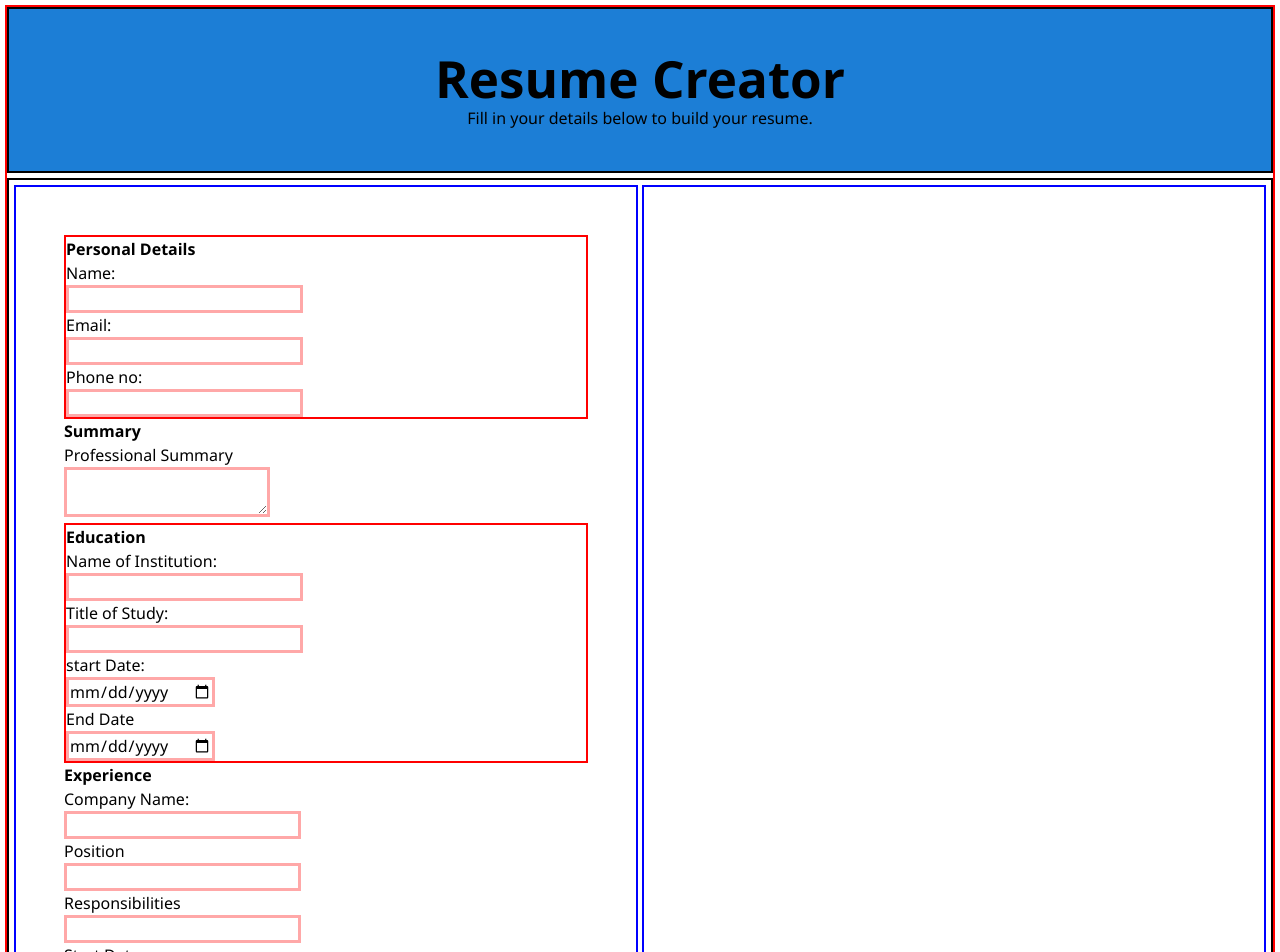
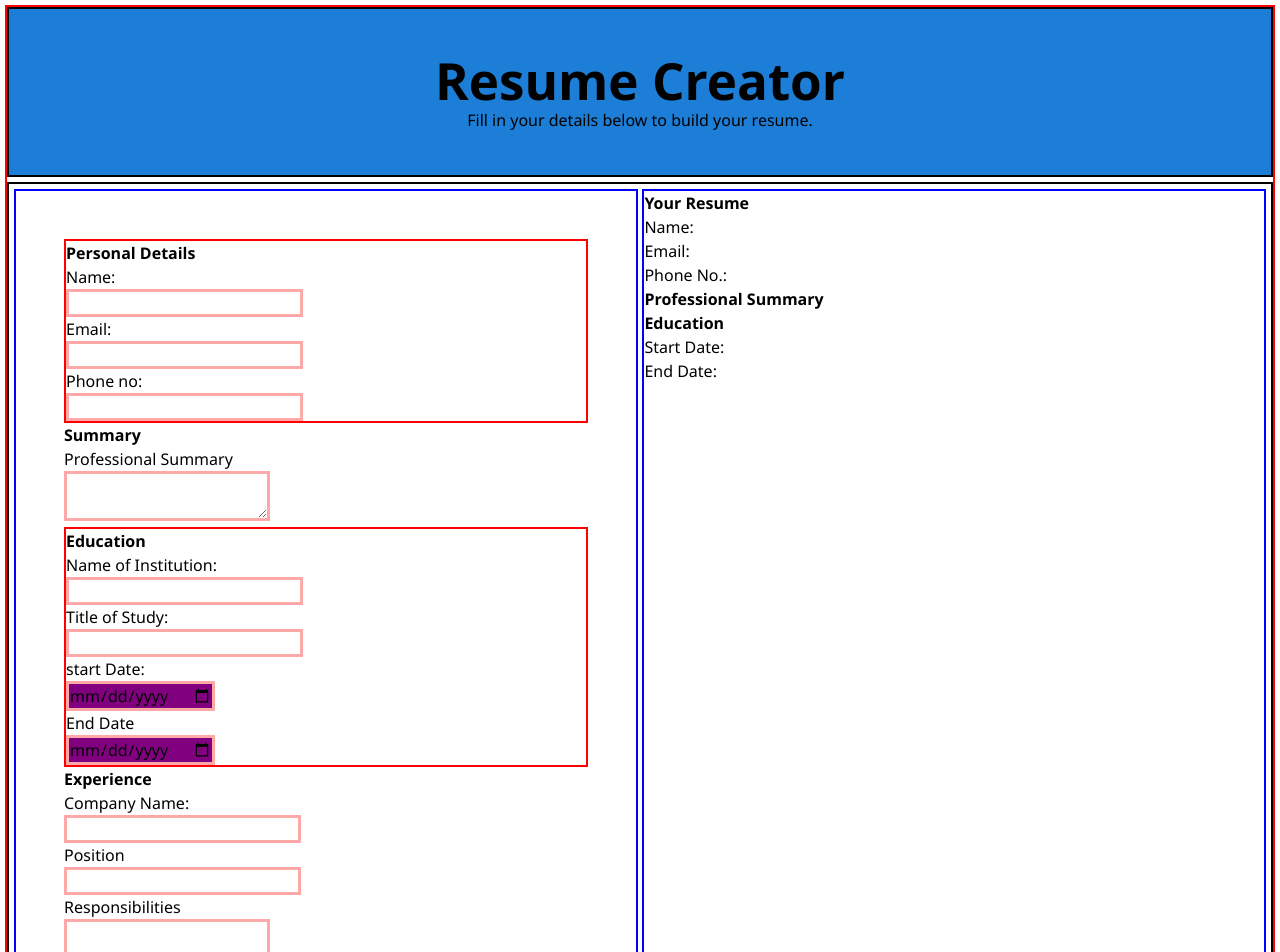
Before and after one commit to davynyakinyua/cv-application, a React (Vite) app: page / in a window 1280 px wide. Shown: the top 952 px of the page. Built offline with nearby package versions, Linux system fonts and the light colour scheme.

Commit message:
Add context api for managing state

```diff
--- a/src/components/main/education.jsx
+++ b/src/components/main/education.jsx
@@ -1,25 +1,34 @@
 import React from 'react';
+import { useFormContext } from '../../context';
 
 
 function Education (){
+    const {formData, updateField} = useFormContext();
+
+    const handleChange = (e) => {
+        const {name, value} = e.target;
+
+        updateField(name, value);
+    }
+
     return (
         <div className="education">
             <h3>Education</h3>
             <label htmlFor="institution">Name of Institution:</label>
             <br />
-            <input type="text" id="institution" name="institution" required />
+            <input type="text" id="institution" name="institution" value={formData?.institution || ''} onChange={handleChange} required />
             <br />
             <label htmlFor="title">Title of Study:</label>
             <br />
-            <input type="text" id="title" name="title" required />
+            <input type="text" id="title" name="title" value={formData?.title || ''} onChange={handleChange} required />
             <br />
-            <label htmlFor="start-date">start Date:</label>
+            <label htmlFor="school-start-date">start Date:</label>
             <br />
-            <input type="date" id="start-date" name="start-date" required />
+            <input type="date" id="school-start-date" name="school-start-date" value={formData?.start || ''} onChange={handleChange} required />
             <br />
-            <label htmlFor="end-date">End Date</label>
+            <label htmlFor="school-end-date">End Date</label>
             <br />
-            <input type="date" id="end-date" name="end-date" required />
+            <input type="date" id="end-date" name="school-end-date" value={formData?.end || ''} onChange={handleChange} required />
         </div>
     );
 }
--- a/src/components/main/experience.jsx
+++ b/src/components/main/experience.jsx
@@ -1,29 +1,37 @@
 import React from 'react';
+import { useFormContext } from '../../context';
 
 
 function Experience (){
+    const {formData, updateField} = useFormContext();
+
+    const handleChange = (e) => {
+        const {name, value} = e.target;
+
+        updateField(name, value);
+    }
     return (
         <div className="experience">
             <h4>Experience</h4>
             <label htmlFor="company">Company Name:</label>
             <br />
-            <input type="text" id="company" name="company" required />
+            <input type="text" id="company" name="company" value={formData?.company || ''} onChange={handleChange} required />
             <br />
             <label htmlFor="position">Position</label>
             <br />
-            <input type="text" id="position" name="position" required />
+            <input type="text" id="position" name="position" value={formData?.position || ''} onChange={handleChange} required />
             <br />
             <label htmlFor="responsibilities">Responsibilities</label>
             <br />
-            <input type="text" id="responsibilities" name="responsibilities" required />
+            <textarea id="responsibilities" name="responsibilities" value={formData?.responsibilities || ''} onChange={handleChange} required ></textarea>
             <br />
-            <label htmlFor="start-date">Start Date:</label>
+            <label htmlFor="job-start">Start Date:</label>
             <br />
-            <input type="date" id="start-date" name="start-date" required />
+            <input type="date" id="job-start" name="job-start" value={formData?.start || ''} onChange={handleChange} required />
             <br />
-            <label htmlFor="end-date">End Date:</label>
+            <label htmlFor="job-end">End Date:</label>
             <br />
-            <input type="date" id="end-date" name="end-date" required />
+            <input type="date" id="job-end" name="job-end" value={formData?.end || ''} onChange={handleChange} required />
         </div>
     );
 }
--- a/src/components/main/info.jsx
+++ b/src/components/main/info.jsx
@@ -1,21 +1,29 @@
 import React from 'react'
-
+import { useFormContext } from '../../context';
 
 function Info (){
+    const {formData, updateField} = useFormContext();
+
+    const handleChange = (e) => {
+        // Destructure the name and value from event target
+        const {name, value} = e.target;
+
+        updateField(name, value);
+    }
     return (
         <div className="info">
             <h2>Personal Details</h2>
             <label htmlFor="username">Name:</label>
             <br />
-            <input type="text" id="username" name="username" required />
+            <input type="text" id="username" name="username" value={formData?.username || ''} onChange={handleChange} required />
             <br />
             <label htmlFor="email">Email:</label>
             <br />
-            <input type="email" id="email" name="email" required/>
+            <input type="email" id="email" name="email" value={formData?.email || ''} onChange={handleChange} required/>
             <br />
             <label htmlFor="phone">Phone no:</label>
             <br />
-            <input type="number" required/>
+            <input type="number" name="phone" value={formData?.phone || ''} onChange={handleChange} required/>
         </div>
     );
 }
--- a/src/components/main/mainContainer.css
+++ b/src/components/main/mainContainer.css
@@ -48,11 +48,13 @@ form {
 input:valid {
     background-color:#b2f2bb;
     border:3px solid #b2f2bb;
+    color:black;
 }
 
 input:invalid {
     background-color:white;
     border:3px solid #ffa8a8;
+    color:black;
 }
 
 input:focus {
@@ -87,3 +89,13 @@ textarea:hover {
     border:3px solid #b2f2bb;
     background-color:white;
 }
+
+button:hover {
+    background-color:#ffec99;
+    color:black;
+    border:2px solid #ffec99;
+}
+
+input[type="date"] {
+    background-color:purple;
+}
--- a/src/components/main/mainContainer.jsx
+++ b/src/components/main/mainContainer.jsx
@@ -1,28 +1,69 @@
-import React from "react";
+import React, {useState} from "react";
 import Info from './info';
 import './mainContainer.css'
 import Education from './education'
 import Experience from './experience'
 import Buttons from './buttons'
 import Summary from './summary'
-
+import FormProvider from "../../context";
 
 
 
 
 function MainComponent (){
+
+    const [data, setData] = useState({});
+
+    // handle submit
+    const handleSubmit = (e) => {
+        e.preventDefault();
+
+        // data from context
+        const formData = {
+            username: e.target.username.value,
+            email: e.target.email.value,
+            phone: e.target.phone.value,
+            summary: e.target.summary.value,
+            institution: e.target.institution.value,
+            title: e.target.title.value,
+            schoolStartDate: e.target.start.value,
+            schoolEndDate: e.target.end.value,
+            company: e.target.company.value,
+            position: e.target.position.value,
+            responsibilities: e.target.responsibilities.value,
+            jobStartDate: e.target.start.value,
+            jobEndDate: e.target.end.value,
+        };
+        console.log('Form Data:', formData);
+        setData(formData);
+        console.log('Data:',data);
+    }
+
     return (
         <div className="main-container">
-            <form method="post" >
+            <FormProvider>
+                <form method="post" onSubmit={handleSubmit} >
                     <Info />
                     <Summary />
                     <Education />
                     <Experience />
                     <Buttons />
-
                 </form>
+            </FormProvider>
 
             <div className="display">
+                <h2> Your Resume</h2>
+                <p>Name: {data.username || ''}</p>
+                <p>Email: {data.email || ''}</p>
+                <p>Phone No.: {data.phone || ''}</p>
+                <h3>Professional Summary</h3>
+                <p>{data.summary || ''}</p>
+                <h4>Education</h4>
+                <p>{data.institution || ''}</p>
+                <p>{data.title || ''}</p>
+                <p>Start Date: {data.schoolStartDate || ''}</p>
+                <p>End Date: {data.schoolEndDate || ''}</p>
+
 
             </div>
         </div>
--- a/src/components/main/summary.jsx
+++ b/src/components/main/summary.jsx
@@ -1,13 +1,22 @@
 import React from 'react';
+import { useFormContext } from '../../context';
 
 
 function Summary (){
+    const {formData, updateField} = useFormContext();
+
+    const handleChange = (e) => {
+        const {name, value} = e.target;
+
+        updateField(name, value);
+    }
+
     return (
         <div className="summary">
             <h3>Summary</h3>
             <label htmlFor="summary">Professional Summary</label>
             <br />
-            <textarea name="summary" id="summary" required></textarea>
+            <textarea name="summary" id="summary" value={formData?.summary || ''} onChange={handleChange} required></textarea>
         </div>
     );
 }
--- /dev/null
+++ b/src/context.jsx
@@ -0,0 +1,24 @@
+import React, {useState, createContext, useContext} from 'react';
+
+//create context for the forms
+const formContext = createContext();
+
+export const useFormContext = () => useContext(formContext);
+
+
+const FormProvider = ({children}) => {
+    const [formData, setFormData] = useState({});
+
+    const updateField = (name, value) => {
+        setFormData(prev => ({...prev, [name]:value}));
+    };
+
+    return (
+        <formContext.Provider value={{formData, updateField}}>
+            {children}
+        </formContext.Provider>
+    );
+}
+
+
+export default FormProvider
```
Lines whose indentation alone changed are shown as unchanged.
